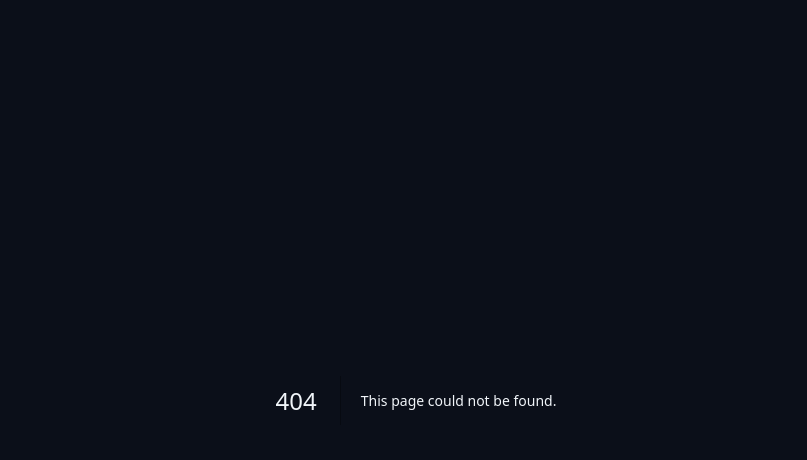
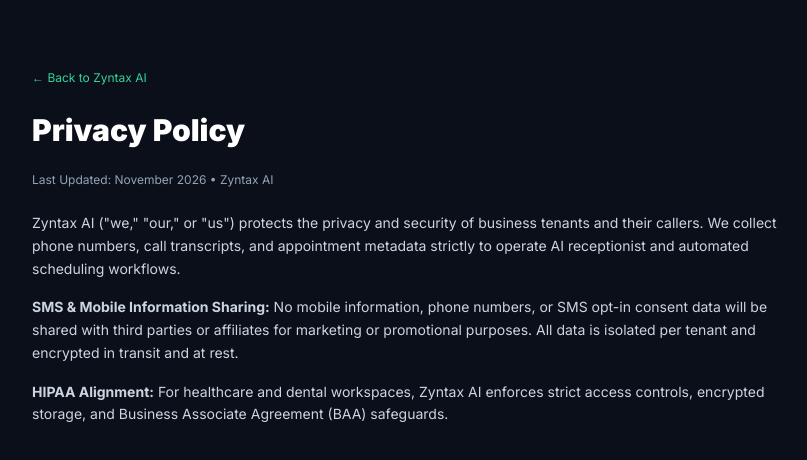
Before and after one commit to zyntaxai-ai/zyntax-ai, a Next.js app: page /privacy in a window 1280 px wide. Before the commit this address had no page. Shown: the top 460 px of the page, without its empty margins (224-1031 px from the left). Built offline with nearby package versions, Linux system fonts and the light colour scheme.

Commit message:
Create page.tsx

```diff
--- /dev/null
+++ b/app/privacy/page.tsx
@@ -0,0 +1,22 @@
+export default function PrivacyPolicyPage() {
+  return (
+    <div className="min-h-screen bg-[#0B0F19] text-slate-200 py-16 px-6">
+      <div className="max-w-3xl mx-auto space-y-6">
+        <a href="/" className="text-xs text-emerald-400 hover:underline">← Back to Zyntax AI</a>
+        <h1 className="text-3xl font-black text-white">Privacy Policy</h1>
+        <p className="text-xs text-slate-400">Last Updated: November 2026 • Zyntax AI</p>
+        <div className="space-y-4 text-sm text-slate-300 leading-relaxed">
+          <p>
+            Zyntax AI (&quot;we,&quot; &quot;our,&quot; or &quot;us&quot;) protects the privacy and security of business tenants and their callers. We collect phone numbers, call transcripts, and appointment metadata strictly to operate AI receptionist and automated scheduling workflows.
+          </p>
+          <p>
+            <strong>SMS &amp; Mobile Information Sharing:</strong> No mobile information, phone numbers, or SMS opt-in consent data will be shared with third parties or affiliates for marketing or promotional purposes. All data is isolated per tenant and encrypted in transit and at rest.
+          </p>
+          <p>
+            <strong>HIPAA Alignment:</strong> For healthcare and dental workspaces, Zyntax AI enforces strict access controls, encrypted storage, and Business Associate Agreement (BAA) safeguards.
+          </p>
+        </div>
+      </div>
+    </div>
+  );
+}
```
